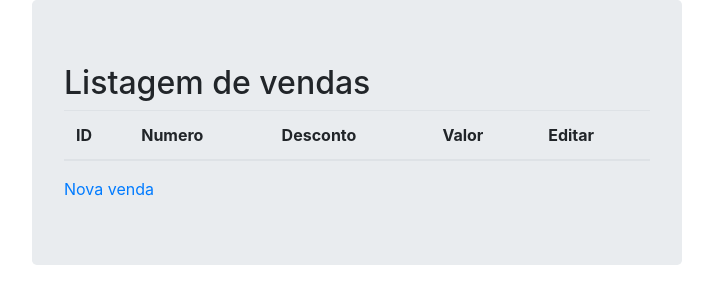
After one commit to Gpzim98/gestao_clientes, a Django app: page /vendas/ in a window 1280 px wide. The commit adds this page. Shown: the top 304 px of the page, without its empty margins (283-996 px from the left). Run offline with Django 3.2, Linux system fonts and the light colour scheme; data that the repository does not hold is empty; some libraries are stand-ins or nearby versions.

```diff
--- /dev/null
+++ b/vendas/templates/vendas/lista-vendas.html
@@ -0,0 +1,36 @@
+{% extends 'base.html' %}
+
+
+{% block main %}
+    <h2>Listagem de vendas</h2>
+
+    <table class="table">
+      <thead>
+        <tr>
+          <th scope="col">ID</th>
+          <th scope="col">Numero</th>
+          <th scope="col">Desconto</th>
+          <th scope="col">Valor</th>
+          <th scope="col">Editar</th>
+        </tr>
+      </thead>
+      <tbody>
+        {% for venda in vendas %}
+            <tr>
+                <td>{{ venda.id }}</td>
+                <td>{{ venda.numero }}</td>
+                <td>{{ venda.desconto }}</td>
+                <td>{{ venda.valor }}</td>
+                <td>
+                    <a href="{% url 'edit-item-pedido' venda.id %}">
+                        Editar
+                    </a>
+                </td>
+            </tr>
+        {% endfor %}
+      </tbody>
+    </table>
+
+
+<a href="{% url 'novo-pedido' %}">Nova venda</a>
+{% endblock %}
--- a/vendas/urls.py
+++ b/vendas/urls.py
@@ -1,9 +1,13 @@
 from django.urls import path
-from .views import DashboardView, NovoPedido, NovoItemPedido
+from .views import (
+    DashboardView, NovoPedido, NovoItemPedido, ListaVendas, EditPedido
+)
 
 
 urlpatterns = [
+    path('', ListaVendas.as_view(), name='lista-vendas'),
     path('novo-pedido/', NovoPedido.as_view(), name="novo-pedido"),
     path('novo-item-pedido/<int:venda>/', NovoItemPedido.as_view(), name="novo-item-pedido"),
+    path('edit-pedido/<int:venda>/', EditPedido.as_view(), name="edit-item-pedido"),
     path('dashboard/', DashboardView.as_view(), name="dashboard"),
 ]
--- a/vendas/views.py
+++ b/vendas/views.py
@@ -33,11 +33,11 @@ class NovoPedido(View):
         data = {}
         data['form_item'] = ItemPedidoForm()
         data['numero'] = request.POST['numero']
-        data['desconto'] = float(request.POST['desconto'])
-        data['venda'] = request.POST['venda_id']
+        data['desconto'] = float(request.POST['desconto'].replace(',', '.'))
+        data['venda_id'] = request.POST['venda_id']
 
-        if data['venda']:
-            venda = Venda.objects.get(id=data['venda'])
+        if data['venda_id']:
+            venda = Venda.objects.get(id=data['venda_id'])
             venda.desconto = data['desconto']
             venda.numero = data['numero']
             venda.save()
@@ -46,7 +46,7 @@ class NovoPedido(View):
                 numero=data['numero'], desconto=data['desconto'])
 
         itens = venda.itemdopedido_set.all()
-        data['venda_obj'] = venda
+        data['venda'] = venda
         data['itens'] = itens
         return render(
             request, 'vendas/novo-pedido.html', data)
@@ -66,9 +66,28 @@ class NovoItemPedido(View):
         data['form_item'] = ItemPedidoForm()
         data['numero'] = item.venda.numero
         data['desconto'] = item.venda.desconto
-        data['venda'] = item.venda.id
-        data['venda_obj'] = item.venda
+        data['venda'] = item.venda
         data['itens'] = item.venda.itemdopedido_set.all()
 
         return render(
             request, 'vendas/novo-pedido.html', data)
+
+
+class ListaVendas(View):
+    def get(self, request):
+        vendas = Venda.objects.all()
+        return render(request, 'vendas/lista-vendas.html', {'vendas': vendas})
+
+
+class EditPedido(View):
+    def get(self, request, venda):
+        data = {}
+        venda = Venda.objects.get(id=venda)
+        data['form_item'] = ItemPedidoForm()
+        data['numero'] = venda.numero
+        data['desconto'] = float(venda.desconto)
+        data['venda'] = venda
+        data['itens'] = venda.itemdopedido_set.all()
+
+        return render(
+            request, 'vendas/novo-pedido.html', data)
```
Also changed, not shown: vendas/templates/vendas/novo-pedido.html (+4 -4 lines).
